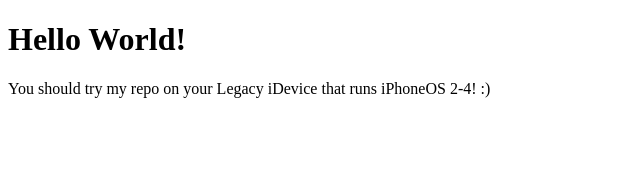
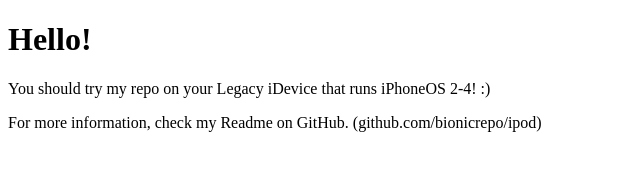
Before and after one commit to bionicrepo/ipod, a plain HTML site: page index.html in a window 1280 px wide. Shown: the whole page, without its empty margins (0-640 px from the left). Drawn offline with Linux system fonts and the light colour scheme.

Commit message:
Update index.html

```diff
--- a/index.html
+++ b/index.html
@@ -1,7 +1,8 @@
 <!DOCTYPE html>
 <html>
 <body>
-<h1>Hello World!</h1>
+<h1>Hello!</h1>
 <p>You should try my repo on your Legacy iDevice that runs iPhoneOS 2-4! :)</p>
+<p>For more information, check my Readme on GitHub. (github.com/bionicrepo/ipod)</p>
 </body>
 </html>
```
